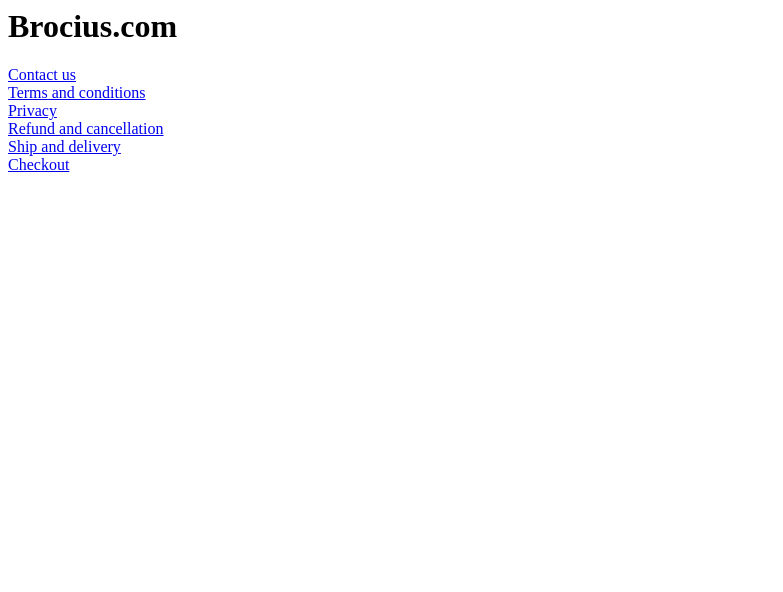
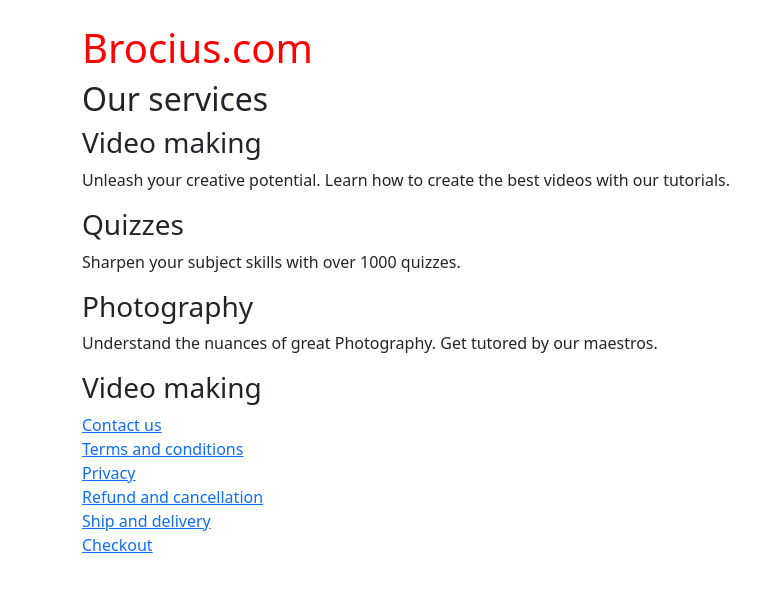
Before and after one commit to pranavkumar91/placeholder, a website: page index.html in a window 1280 px wide. Shown: the whole page, without its empty margins (0-783 px from the left). Drawn offline with nearby package versions, Linux system fonts and the light colour scheme.

Commit message:
page enhancement

```diff
--- a/index.html
+++ b/index.html
@@ -1,5 +1,39 @@
-<h1>Brocius.com</h1>
+<head>
 
+    <link rel="stylesheet" href="https://cdn.jsdelivr.net/npm/bootstrap@5.3.2/dist/css/bootstrap.min.css"
+        integrity="sha384-T3c6CoIi6uLrA9TneNEoa7RxnatzjcDSCmG1MXxSR1GAsXEV/Dwwykc2MPK8M2HN" crossorigin="anonymous">
+
+</head>
+
+<body>
+
+    <div class="container">
+        <div class="row">
+
+            <div class="col-md-12 col-sm-12">
+                <br/>
+                <h1 style="color:red">Brocius.com</h1>
+
+                <h2>Our services</h2>
+
+                <div>
+                    <h3>Video making</h3>
+                    <p>Unleash your creative potential. Learn how to create the best videos with our tutorials.</p>
+                </div>
+
+                <div>
+                    <h3>Quizzes</h3>
+                    <p>Sharpen your subject skills with over 1000 quizzes.</p>
+                </div>
+
+                <div>
+                    <h3>Photography</h3>
+                    <p>Understand the nuances of great Photography. Get tutored by our maestros.</p>
+                </div>
+
+                <div>
+                    <h3>Video making</h3>
+                </div>
 
                 <div><a href="/contactus">Contact us</a></div>
 
@@ -10,3 +44,13 @@
 
                 <div><a href="/shipanddelivery">Ship and delivery</a></div>
                 <div><a href="/checkout">Checkout</a></div>
+
+
+            </div>
+
+        </div>
+
+    </div>
+
+
+</body>
```
Lines whose indentation alone changed are shown as unchanged.
